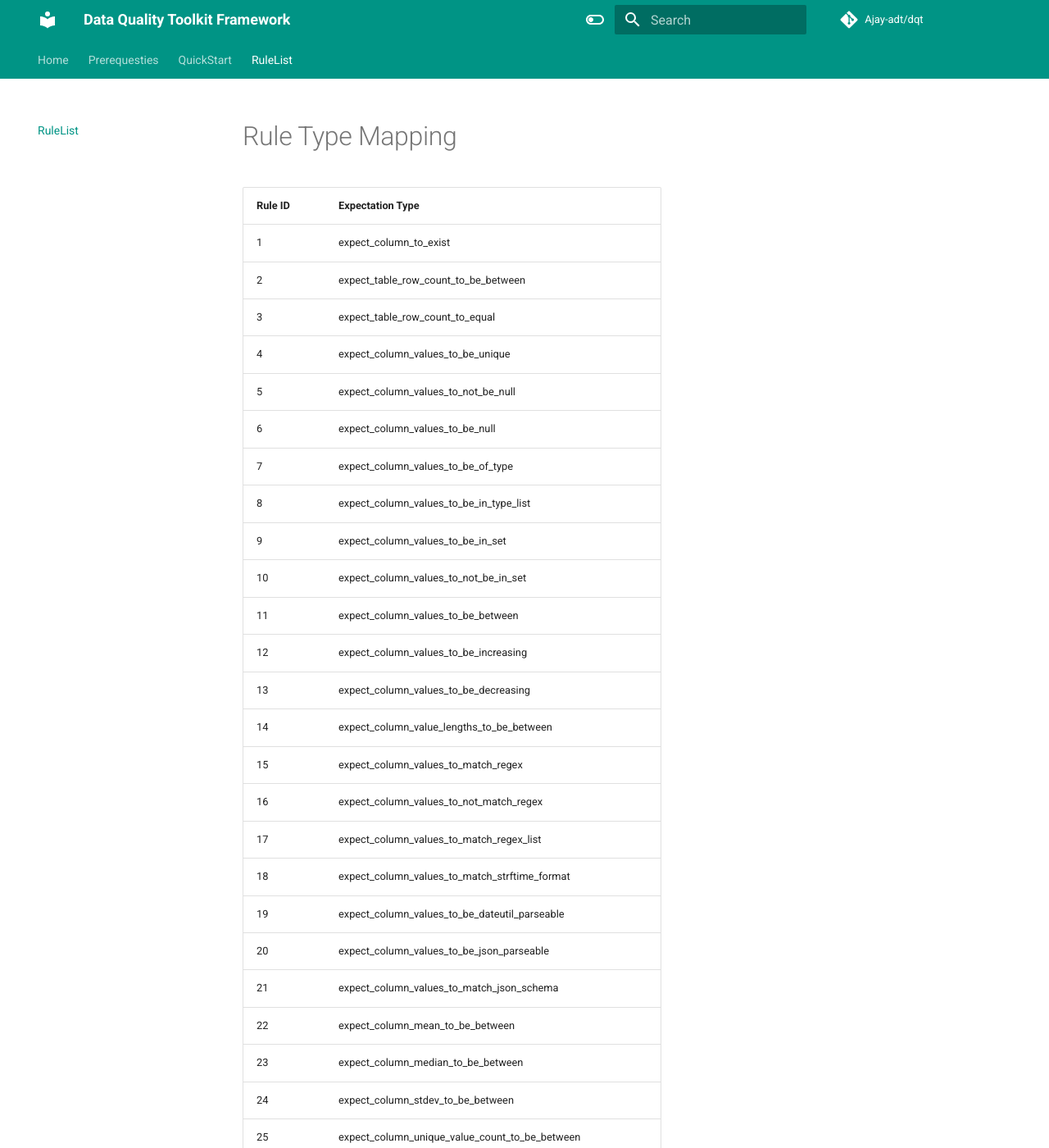
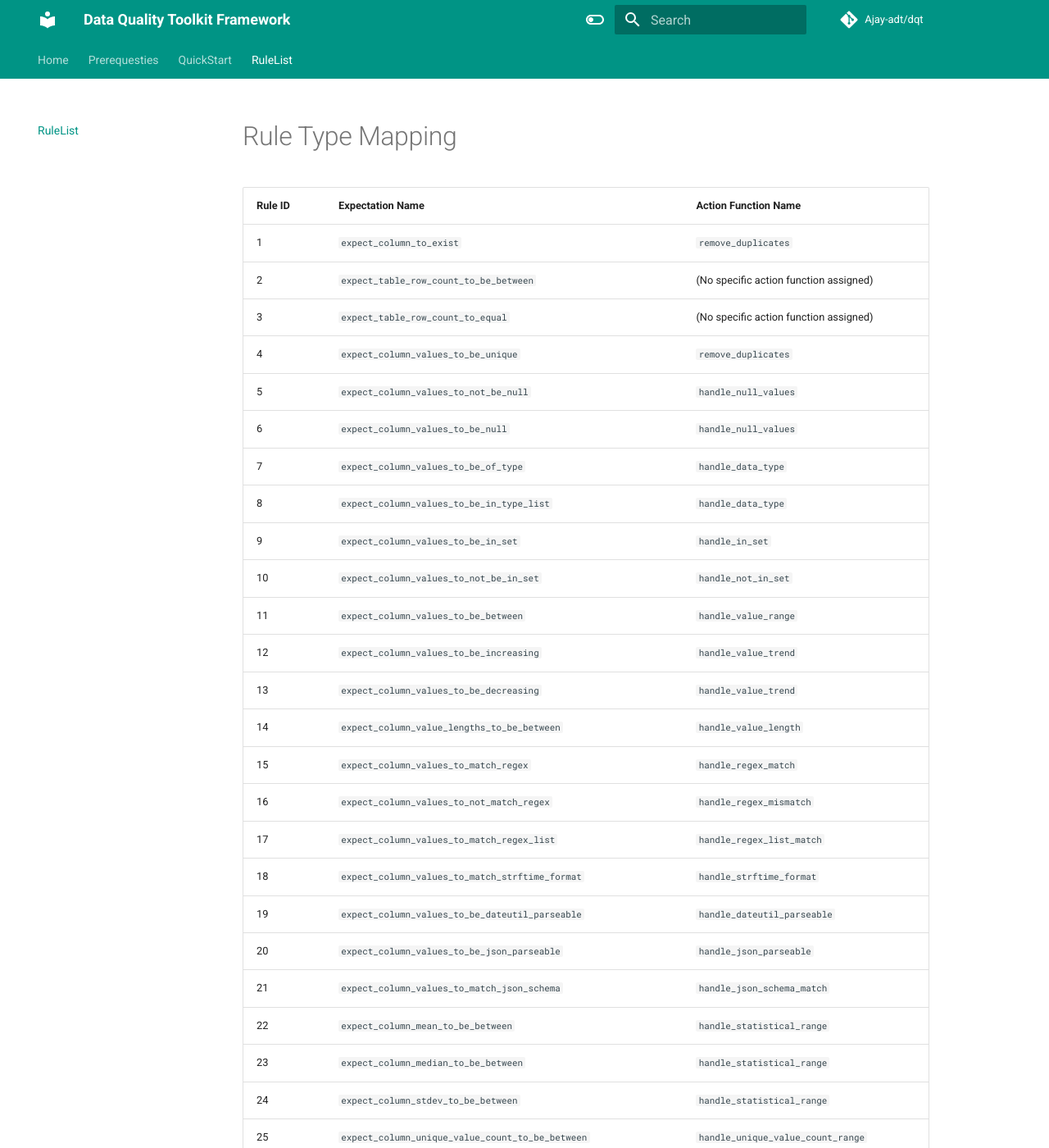
Before and after one commit to Ajay-adt/dqt, an MkDocs documentation site: the page built from docs/ruleList.md, in a window 1280 px wide and 1400 px high. Shown: the whole window at 82% size. Built offline with MkDocs 1.6.1 and Material for MkDocs 9.7.7, drawn with Linux system fonts in a browser that asks for light colours; comment, search, counter and statistics services are not loaded; some of the changed text lies outside the part shown.

Commit message:
Update ruleList.md

```diff
--- a/docs/ruleList.md
+++ b/docs/ruleList.md
@@ -1,35 +1,36 @@
 # Rule Type Mapping
 
-| Rule ID | Expectation Type                                  |
-|---------|---------------------------------------------------|
-| 1       | expect_column_to_exist                            |
-| 2       | expect_table_row_count_to_be_between              |
-| 3       | expect_table_row_count_to_equal                   |
-| 4       | expect_column_values_to_be_unique                |
-| 5       | expect_column_values_to_not_be_null              |
-| 6       | expect_column_values_to_be_null                  |
-| 7       | expect_column_values_to_be_of_type               |
-| 8       | expect_column_values_to_be_in_type_list          |
-| 9       | expect_column_values_to_be_in_set                |
-| 10      | expect_column_values_to_not_be_in_set            |
-| 11      | expect_column_values_to_be_between               |
-| 12      | expect_column_values_to_be_increasing            |
-| 13      | expect_column_values_to_be_decreasing            |
-| 14      | expect_column_value_lengths_to_be_between        |
-| 15      | expect_column_values_to_match_regex              |
-| 16      | expect_column_values_to_not_match_regex          |
-| 17      | expect_column_values_to_match_regex_list         |
-| 18      | expect_column_values_to_match_strftime_format    |
-| 19      | expect_column_values_to_be_dateutil_parseable    |
-| 20      | expect_column_values_to_be_json_parseable        |
-| 21      | expect_column_values_to_match_json_schema        |
-| 22      | expect_column_mean_to_be_between                 |
-| 23      | expect_column_median_to_be_between               |
-| 24      | expect_column_stdev_to_be_between                |
-| 25      | expect_column_unique_value_count_to_be_between   |
-| 26      | expect_column_proportion_of_unique_values_to_be_between |
-| 27      | expect_column_most_common_value_to_be            |
-| 28      | expect_column_most_common_value_to_be_in_set     |
-| 29      | expect_column_kl_divergence_to_be_less_than      |
-| 30      | expect_column_bootstrapped_ks_test_p_value_to_be_greater_than |
-| 31      | expect_column_chisquare_test_p_value_to_be_greater_than |
+
+| Rule ID | Expectation Name                             | Action Function Name                        |
+|--------------|----------------------------------------------|---------------------------------------------|
+| 1            | `expect_column_to_exist`                     | `remove_duplicates`                        |
+| 2            | `expect_table_row_count_to_be_between`       | (No specific action function assigned)     |
+| 3            | `expect_table_row_count_to_equal`            | (No specific action function assigned)     |
+| 4            | `expect_column_values_to_be_unique`         | `remove_duplicates`                        |
+| 5            | `expect_column_values_to_not_be_null`       | `handle_null_values`                       |
+| 6            | `expect_column_values_to_be_null`           | `handle_null_values`                       |
+| 7            | `expect_column_values_to_be_of_type`        | `handle_data_type`                         |
+| 8            | `expect_column_values_to_be_in_type_list`   | `handle_data_type`                         |
+| 9            | `expect_column_values_to_be_in_set`         | `handle_in_set`                            |
+| 10           | `expect_column_values_to_not_be_in_set`     | `handle_not_in_set`                        |
+| 11           | `expect_column_values_to_be_between`        | `handle_value_range`                      |
+| 12           | `expect_column_values_to_be_increasing`     | `handle_value_trend`                      |
+| 13           | `expect_column_values_to_be_decreasing`     | `handle_value_trend`                      |
+| 14           | `expect_column_value_lengths_to_be_between` | `handle_value_length`                     |
+| 15           | `expect_column_values_to_match_regex`       | `handle_regex_match`                      |
+| 16           | `expect_column_values_to_not_match_regex`   | `handle_regex_mismatch`                   |
+| 17           | `expect_column_values_to_match_regex_list`  | `handle_regex_list_match`                 |
+| 18           | `expect_column_values_to_match_strftime_format` | `handle_strftime_format`               |
+| 19           | `expect_column_values_to_be_dateutil_parseable` | `handle_dateutil_parseable`           |
+| 20           | `expect_column_values_to_be_json_parseable` | `handle_json_parseable`                 |
+| 21           | `expect_column_values_to_match_json_schema` | `handle_json_schema_match`              |
+| 22           | `expect_column_mean_to_be_between`           | `handle_statistical_range`              |
+| 23           | `expect_column_median_to_be_between`         | `handle_statistical_range`              |
+| 24           | `expect_column_stdev_to_be_between`          | `handle_statistical_range`              |
+| 25           | `expect_column_unique_value_count_to_be_between` | `handle_unique_value_count_range` |
+| 26           | `expect_column_proportion_of_unique_values_to_be_between` | `handle_proportion_of_unique_values_range` |
+| 27           | `expect_column_most_common_value_to_be`     | `handle_most_common_value`               |
+| 28           | `expect_column_most_common_value_to_be_in_set` | `handle_most_common_value_in_set`     |
+| 29           | `expect_column_kl_divergence_to_be_less_than` | `handle_kl_divergence`                 |
+| 30           | `expect_column_bootstrapped_ks_test_p_value_to_be_greater_than` | `handle_ks_test_p_value`          |
+| 31           | `expect_column_chisquare_test_p_value_to_be_greater_than` | `handle_chisquare_test_p_value` |
```
